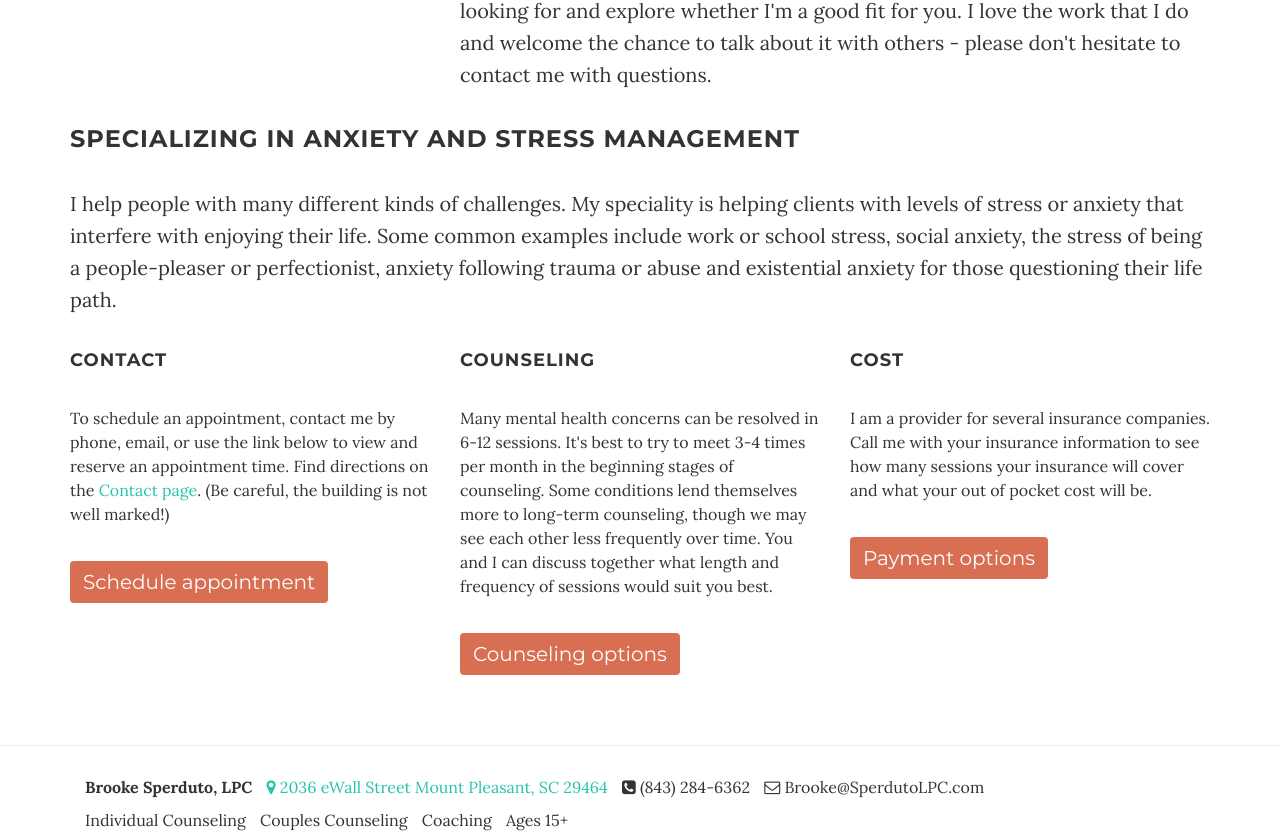
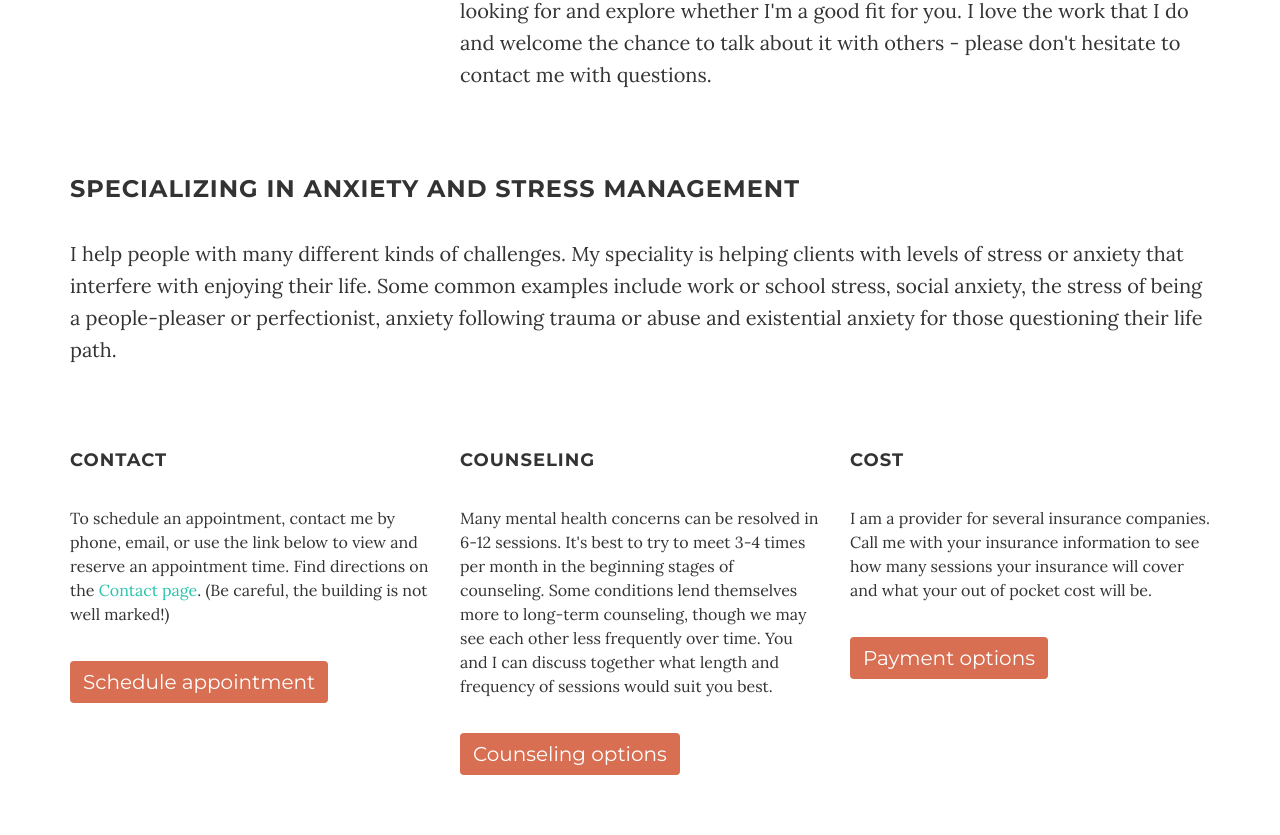
Before and after one commit to johnkeith/brooketest, a plain HTML site: page index.html in a window 1280 px wide. Shown: the part 1499-2334 px from the top of the page. Drawn offline with nearby package versions, Linux system fonts and the light colour scheme; some packages are replaced by stand-ins of ours.

Commit message:
padding between rows

```diff
--- a/css/grayscale.css
+++ b/css/grayscale.css
@@ -237,6 +237,9 @@ a:focus {
 .half-padded{
     padding-bottom: 50px
 }
+.half-padded-top {
+    padding-top: 50px;
+}
 
 .footer {
     font-size:16px;
@@ -398,6 +401,6 @@ body {
         font-size:20px;
     }
     .btn {
-        margin-left:-5px;
+
     }
 }
--- a/index.html
+++ b/index.html
@@ -96,7 +96,7 @@
                 <p class="text-left">As a licensed professional counselor, I work with clients who are age 15 and older. I specialize in anxiety and stress management, though I work with a range of other concerns.  In addition to individual counseling, I also offer premarital counseling and marriage counseling focusing on building communication skills, reducing conflict, improving trust and rebuilding from infidelity.  If you're considering counseling, feel free to give me a call to talk more about what you're looking for and explore whether I'm a good fit for you.  I love the work that I do and welcome the chance to talk about it with others - please don't hesitate to contact me with questions.</p>
             </div>
         </div>
-        <div class="row">
+        <div class="row half-padded-top">
             <div class="col-lg-12">
                 <h3>Specializing in Anxiety and Stress Management</h3>
                 <p>I help people with many different kinds of challenges. My speciality is helping clients with levels of stress or anxiety that interfere with enjoying their life. Some common examples include work or school stress, social anxiety, the stress of being a people-pleaser or perfectionist, anxiety following trauma or abuse and existential anxiety for those questioning their life path. </p>
@@ -109,7 +109,7 @@
             </div>
         </div>-->
 
-        <div class="row">
+        <div class="row half-padded-top">
             <div class="col-lg-4 text-left half-padded">
                 <h4>Contact</h4>
                 <p class="smaller-p">To schedule an appointment, contact me by phone, email, or use the link below to view and reserve an appointment time. Find directions on the <a href="contact.html">Contact page</a>. (Be careful, the building is not well marked!)</p>
```
